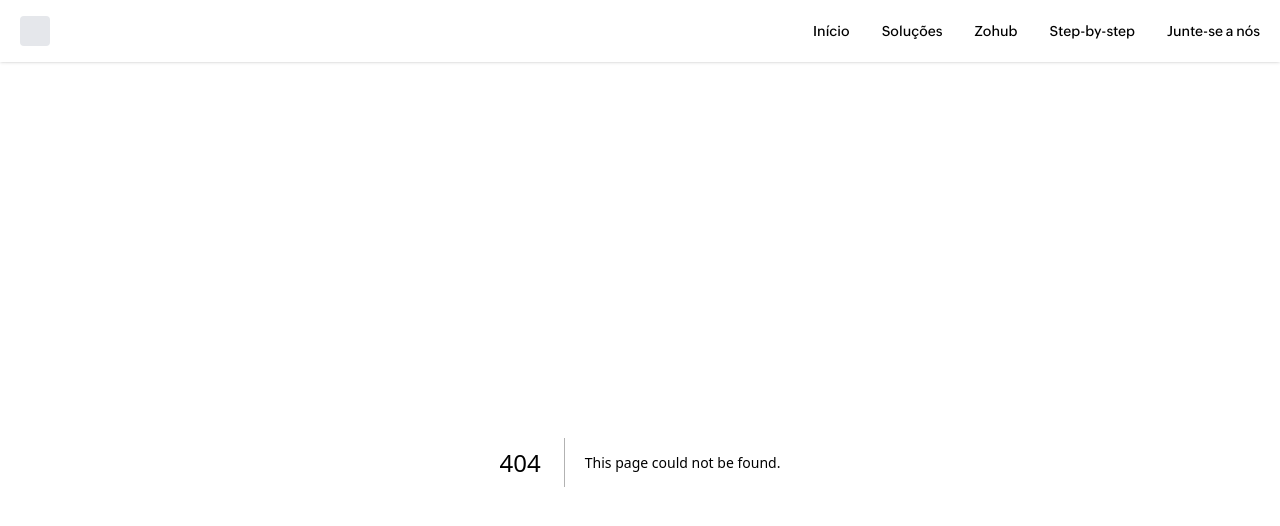
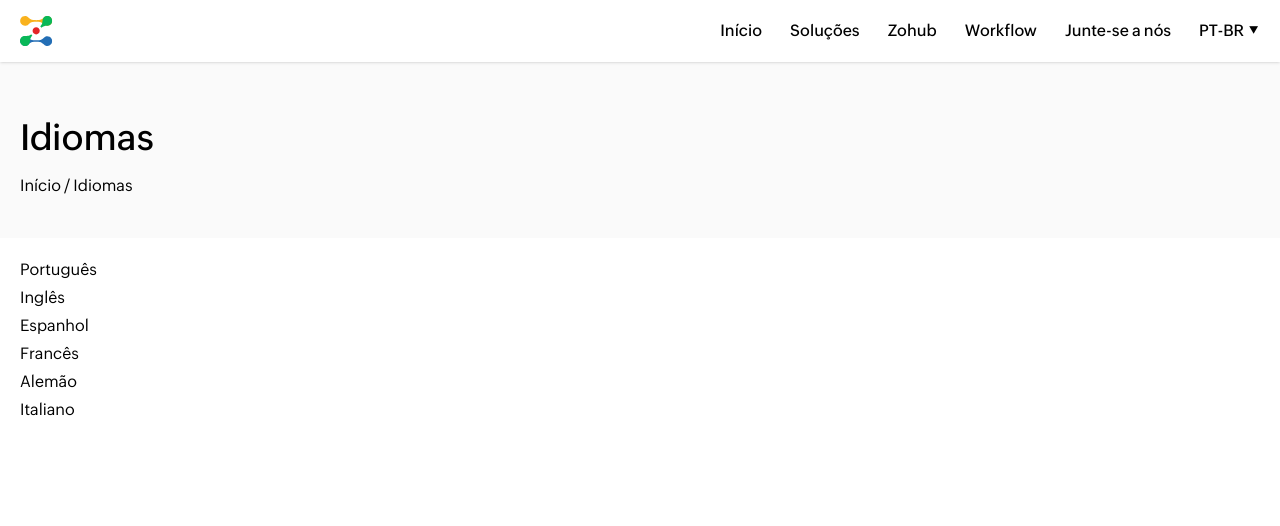
Before and after one commit to zohubconsulting/zohub, a Next.js app: page /langs in a window 1280 px wide. Before the commit this address had no page. Shown: the top 526 px of the page. Built offline with nearby package versions, Linux system fonts and the light colour scheme.

Commit message:
feat: new pages

```diff
--- a/src/app/about/page.tsx
+++ /dev/null
@@ -1,9 +0,0 @@
-export default function About() {
-  return (
-    <div className="max-w-screen-xl mx-auto px-5 flex items-center justify-between">
-      <h1 className="block py-4 text-4xl font-normal">
-        Sobre nós
-      </h1>
-    </div>
-  );
-}
--- a/src/app/contact/page.tsx
+++ /dev/null
@@ -1,3 +0,0 @@
-export default function Contact() {
-    return <h1 className="font-puvi text-zoho-black">Contato</h1>;
-  }
--- a/src/app/globals.css
+++ b/src/app/globals.css
@@ -11,10 +11,11 @@
   --color-zoho-dark-gray: #333333;
   --color-zoho-light-gray: #FAFAFA;
   --color-zoho-white: #FFFFFF;
+  --color-zoho-beige: #FFF5E7;
 }
 
 /* NProgress */
 #nprogress .bar {
-  background: var(--color-zoho-blue); /* ou qualquer outra */
+  background: linear-gradient(to right, var(--color-zoho-yellow), var(--color-zoho-red), var(--color-zoho-blue), var(--color-zoho-green)); /* ou qualquer outra */
   height: 3px;
 }
--- /dev/null
+++ b/src/app/join-us/page.tsx
@@ -0,0 +1,17 @@
+import Link from "next/link";
+
+export default function JoinUs() {
+  return (
+    <div className="w-full bg-zoho-light-gray overflow-hidden">
+      <div className="max-w-screen-xl mx-auto px-5 py-10 flex flex-col ">
+        <h1 className="block py-4 text-4xl font-medium">
+          Junte-se a nós
+        </h1>
+
+        <div>
+          <span ><Link href="/" className="hover:underline">Início</Link> / <Link href="/about" className="hover:underline">Junte-se a nós</Link></span>
+        </div>
+      </div>
+    </div>
+  );
+}
--- /dev/null
+++ b/src/app/langs/page.tsx
@@ -0,0 +1,43 @@
+import Link from "next/link";
+
+export default function Langs() {
+  return (
+    <div>
+      <div className="w-full bg-zoho-light-gray overflow-hidden">
+        <div className="max-w-screen-xl mx-auto px-5 py-10 flex flex-col ">
+          <h1 className="block py-4 text-4xl font-medium">
+            Idiomas
+          </h1>
+
+          <div>
+            <span ><Link href="/" className="hover:underline">Início</Link> / <Link href="/about" className="hover:underline">Idiomas</Link></span>
+          </div>
+        </div>
+      </div>
+      <div className="w-full">
+        <div className="max-w-screen-xl mx-auto px-5 py-5 flex flex-col ">
+          <ul className="flex flex-col space-y-1">
+            <li>
+              <Link href="/langs/pt-br" className="hover:underline">Português</Link>
+            </li>
+            <li>
+              <Link href="/langs/en" className="hover:underline">Inglês</Link>
+            </li>
+            <li>
+              <Link href="/langs/es" className="hover:underline">Espanhol</Link>
+            </li>
+            <li>
+              <Link href="/langs/fr" className="hover:underline">Francês</Link>
+            </li>
+            <li>
+              <Link href="/langs/de" className="hover:underline">Alemão</Link>
+            </li>
+            <li>
+              <Link href="/langs/it" className="hover:underline">Italiano</Link>
+            </li>
+          </ul>
+        </div>
+      </div>
+    </div>
+  );
+}
--- a/src/app/page.tsx
+++ b/src/app/page.tsx
@@ -1,11 +1,30 @@
+import Button from "@/components/Button";
+import Image from "next/image";
+import HeroImage from "../../public/colaborators.svg";
+
 export default function Home() {
   return (
-    <div className="w-full bg-zoho-light-gray">
+    <div>
+      <div className="w-full bg-zoho-light-gray h-[920px] overflow-hidden">
+        <div className="max-w-screen-xl mx-auto px-5 flex flex-col items-center">
+          <h1 className="block py-4 font-normal pt-[120px] pb-[38px] text-[45px]/13 text-center w-[635px]">
+            Transforme sua gestão com soluções Zoho personalizadas
+          </h1>
 
-      <div className="max-w-screen-xl mx-auto px-5 flex items-center justify-between">
-        <h1 className="w-full block py-4 text-4xl font-normal pt-[120px] pb-[38px] text-[45px]/13 text-center">
-          Transforme sua gestão com <br /> soluções Zoho personalizadas
-        </h1>
+          <p className="w-[565px] text-center text-[20px] font-normal mb-[35px]">
+            Consultoria especializada para implementar, automatizar e escalar sua operação com as <span className="underline decoration-dotted text-zoho-black">ferramentas Zoho</span>.
+          </p>
+
+          <Button to="/">Fale com um especialista</Button>
+
+          <Image src={HeroImage} alt="Hero" className="mt-[80px]" />
+        </div>
+      </div>
+
+      <div className="w-full bg-zoho-beige h-[680px] overflow-hidden">
+        <div className="max-w-screen-xl mx-auto px-5 flex flex-col items-center">
+
+        </div>
       </div>
     </div>
   );
--- a/src/app/pricing/page.tsx
+++ /dev/null
@@ -1,3 +0,0 @@
-export default function Pricing() {
-    return <h1 className="font-puvi text-zoho-black">Preços</h1>;
-  }
--- /dev/null
+++ b/src/app/solutions/page.tsx
@@ -0,0 +1,17 @@
+import Link from "next/link";
+
+export default function Solutions() {
+  return (
+    <div className="w-full bg-zoho-light-gray overflow-hidden">
+      <div className="max-w-screen-xl mx-auto px-5 py-10 flex flex-col ">
+        <h1 className="block py-4 text-4xl font-medium">
+          Nossas Soluções
+        </h1>
+
+        <div>
+          <span ><Link href="/" className="hover:underline">Início</Link> / <Link href="/about" className="hover:underline">Soluções</Link></span>
+        </div>
+      </div>
+    </div>
+  );
+}
--- /dev/null
+++ b/src/app/workflow/page.tsx
@@ -0,0 +1,17 @@
+import Link from "next/link";
+
+export default function Workflow() {
+  return (
+    <div className="w-full bg-zoho-light-gray overflow-hidden">
+      <div className="max-w-screen-xl mx-auto px-5 py-10 flex flex-col ">
+        <h1 className="block py-4 text-4xl font-medium">
+          Nosso Workflow
+        </h1>
+
+        <div>
+          <span ><Link href="/" className="hover:underline">Início</Link> / <Link href="/about" className="hover:underline">Step-by-step</Link></span>
+        </div>
+      </div>
+    </div>
+  );
+}
--- /dev/null
+++ b/src/app/zohub/page.tsx
@@ -0,0 +1,17 @@
+import Link from "next/link";
+
+export default function Zohub() {
+  return (
+    <div className="w-full bg-zoho-light-gray overflow-hidden">
+      <div className="max-w-screen-xl mx-auto px-5 py-10 flex flex-col ">
+        <h1 className="block py-4 text-4xl font-medium">
+          Por que a Zohub?
+        </h1>
+
+        <div>
+          <span ><Link href="/" className="hover:underline">Início</Link> / <Link href="/about" className="hover:underline">Zohub</Link></span>
+        </div>
+      </div>
+    </div>
+  );
+}
--- /dev/null
+++ b/src/components/Button.tsx
@@ -0,0 +1,15 @@
+import Link from 'next/link';
+
+interface ButtonProps {
+  to: string;
+  children: React.ReactNode;
+};
+
+export default function Button({ to, children }: ButtonProps) {
+
+  return (
+    <Link href={to} className='bg-zoho-red text-white px-[30px] py-[18px] rounded-[2px] text-[14px] font-medium uppercase'>
+      {children}
+    </Link>
+  );
+}
--- a/src/components/MenuHeader.tsx
+++ b/src/components/MenuHeader.tsx
@@ -1,7 +1,9 @@
 'use client';
 
+import Image from 'next/image';
 import Link from 'next/link';
 import { useState } from 'react';
+import Logo from '../../public/logo.svg';
 
 export default function MenuHeader() {
   const [open, setOpen] = useState(false);
@@ -10,17 +12,18 @@ export default function MenuHeader() {
     <header className="bg-zoho-white shadow-sm sticky top-0 w-full z-50">
       <div className="max-w-screen-xl mx-auto px-5 py-4 flex items-center justify-between">
         {/* Logo */}
-        <div className="flex items-center gap-2">
-          <div className="h-[30px] w-[30px] bg-gray-200 rounded" />
-        </div>
+        <Link href="/" className="flex items-center gap-2">
+          <Image src={Logo} alt='Logo' />
+        </Link>
 
         {/* Menu desktop */}
-        <nav className="hidden md:flex gap-8 text-zoho-black text-sm font-medium">
+        <nav className="hidden md:flex gap-7 text-zoho-black text-md font-medium">
           <Link href="/">Início</Link>
-          <Link href="/about">Soluções</Link>
-          <Link href="/contact">Zohub</Link>
-          <Link href="/pricing">Step-by-step</Link>
-          <Link href="/pricing">Junte-se a nós</Link>
+          <Link href="/solutions">Soluções</Link>
+          <Link href="/zohub">Zohub</Link>
+          <Link href="/workflow">Workflow</Link>
+          <Link href="/join-us">Junte-se a nós</Link>
+          <Link href="/langs">PT-BR ⯆</Link>
         </nav>
 
         {/* Botão mobile */}
@@ -34,13 +37,14 @@ export default function MenuHeader() {
 
       {/* Menu mobile */}
       {open && (
-        <div className="md:hidden bg-zoho-white shadow px-5 pb-4">
-          <nav className="flex flex-col gap-4 text-zoho-red text-sm font-medium">
+        <div className="md:hidden bg-zoho-white shadow px-5 py-4 pt-2">
+          <nav className="flex flex-col gap-4 text-zoho-black text-md font-normal">
             <Link href="/">Início</Link>
-            <Link href="/solucoes">Soluções</Link>
-            <Link href="/zexpert">Zexpert</Link>
+            <Link href="/solutions">Soluções</Link>
+            <Link href="/zohub">Zohub</Link>
             <Link href="/step-by-step">Step-by-step</Link>
-            <Link href="/junte-se">Junte-se a nós</Link>
+            <Link href="/join-us">Junte-se a nós</Link>
+            <Link href="/langs">PT-BR ⯆</Link>
           </nav>
         </div>
       )}
```
Also changed, not shown: public/colaborators.svg (added), public/logo.svg (added).
